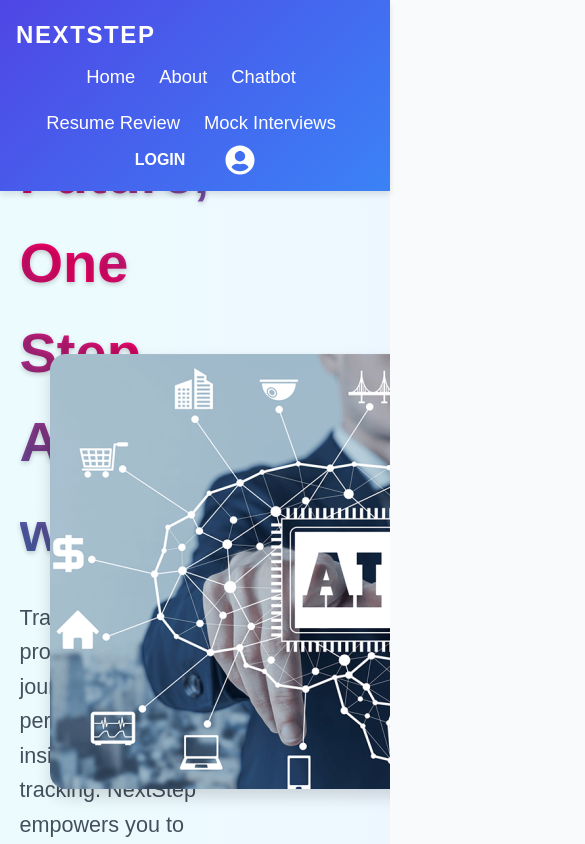
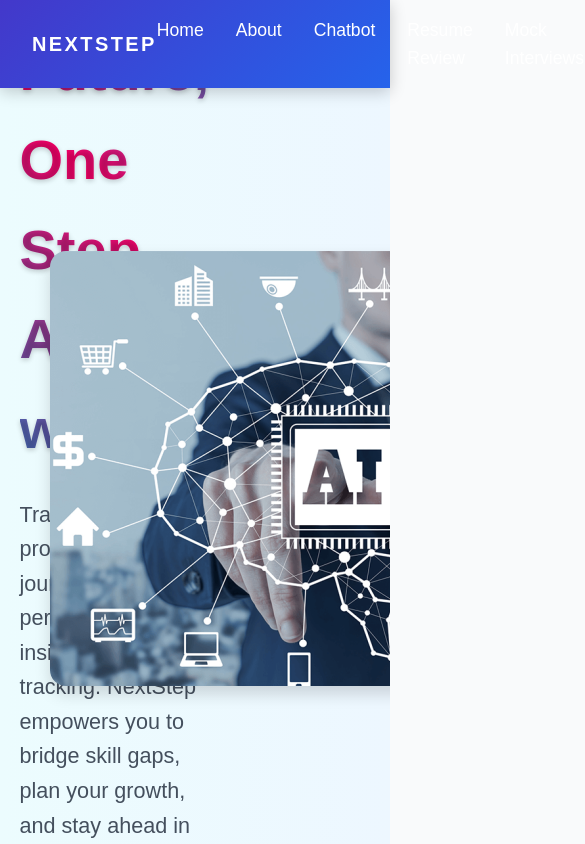
Before and after one commit to aravinth-krishna/nextstep, a Next.js app: page / in a window 390 px wide. Shown: the top 844 px of the page, 585 px wide, since content can reach past the window. Built offline with nearby package versions, Linux system fonts and the light colour scheme.

Commit message:
Minor UI updates

```diff
--- a/app/components/Footer/Footer.module.css
+++ b/app/components/Footer/Footer.module.css
@@ -22,7 +22,7 @@
 }
 
 .navLinks li {
-  font-size: 1.15rem;
+  font-size: 1rem;
 }
 
 .navLinks a {
--- a/app/components/NavBar/NavBar.module.css
+++ b/app/components/NavBar/NavBar.module.css
@@ -3,53 +3,76 @@
   justify-content: space-between;
   align-items: center;
   padding: 1rem 2rem;
-  background: linear-gradient(135deg, #4f46e5, #3b82f6);
+  background: linear-gradient(135deg, #4338ca, #2563eb);
   color: white;
-  box-shadow: 0 4px 6px rgba(0, 0, 0, 0.1);
+  box-shadow: 0 4px 15px rgba(0, 0, 0, 0.2);
   position: sticky;
   top: 0;
   z-index: 1000;
+  transition: background 0.3s ease;
 }
 
 .logo {
-  font-size: 1.5rem;
+  font-size: 1.25rem;
   font-weight: bold;
   text-transform: uppercase;
-  letter-spacing: 0.1rem;
+  letter-spacing: 0.15rem;
   cursor: pointer;
+  color: #ffffff;
+  transition: transform 0.3s ease;
+}
+
+.logo:hover {
+  transform: scale(1.1);
 }
 
 .navLinks {
   display: flex;
-  gap: 1.5rem;
+  gap: 2rem;
   list-style: none;
 }
 
 .navLinks li {
-  font-size: 1.15rem;
-  margin-right: 0.5rem;
+  font-size: 1.1rem;
 }
 
 .navLinks a {
   color: white;
   text-decoration: none;
-  transition: color 0.3s ease;
+  position: relative;
+  transition: color 0.3s ease, transform 0.3s ease;
 }
 
 .navLinks a:hover {
   color: #d1d5db;
+  transform: translateY(-2px);
+}
+
+.navLinks a::after {
+  content: "";
+  position: absolute;
+  width: 0;
+  height: 2px;
+  bottom: -4px;
+  left: 50%;
+  background: #d1d5db;
+  transition: all 0.3s ease;
+}
+
+.navLinks a:hover::after {
+  width: 100%;
+  left: 0;
 }
 
 .rightSection {
   display: flex;
   align-items: center;
-  gap: 1rem;
+  gap: 2rem;
 }
 
 .loginLink {
   font-size: 1rem;
-  font-weight: 600;
-  margin-right: 1rem;
+  font-weight: 500;
   color: white;
   text-decoration: none;
   transition: color 0.3s ease;
@@ -59,43 +82,73 @@
   color: #d1d5db;
 }
 
-.profileIcon {
-  display: flex;
-  align-items: center;
+.profileContainer {
+  position: relative;
   cursor: pointer;
-  transition: color 0.3s ease;
 }
 
 .profileIcon {
   color: white;
-  text-decoration: none;
+  transition: color 0.3s ease, transform 0.3s ease;
 }
 
 .profileIcon:hover {
   color: #d1d5db;
+  transform: scale(1.1);
 }
 
-/* Responsive Design */
-@media (max-width: 768px) {
-  .navbar {
-    flex-wrap: wrap;
-    padding: 1rem;
+.dropdownMenu {
+  position: absolute;
+  top: 40px;
+  right: 0;
+  background: white;
+  color: #333;
+  box-shadow: 0 4px 8px rgba(0, 0, 0, 0.15);
+  border-radius: 8px;
+  overflow: hidden;
+  z-index: 1001;
+  width: 150px;
+  animation: fadeIn 0.3s ease-in-out;
 }
 
-  .logo {
-    margin-bottom: 0.5rem;
+.dropdownMenu a {
+  display: block;
+  padding: 0.8rem 1.5rem;
+  text-decoration: none;
+  color: #333;
+  transition: background 0.3s ease, color 0.3s ease;
 }
 
-  .navLinks {
-    flex-wrap: wrap;
-    justify-content: center;
-    gap: 1rem;
-    margin-bottom: 0.5rem;
+.dropdownMenu a:hover {
+  background: #f1f5f9;
+  color: #1d4ed8;
 }
 
-  .rightSection {
-    justify-content: center;
+.logoutButton {
+  display: block;
   width: 100%;
-    gap: 1.5rem;
+  text-align: left;
+  padding: 0.8rem 1.5rem;
+  background: none;
+  border: none;
+  color: #ff5353;
+  font-size: 1rem;
+  cursor: pointer;
+  transition: background 0.3s ease, color 0.3s ease;
+}
+
+.logoutButton:hover {
+  background: #ff5353;
+  color: white;
+}
+
+@keyframes fadeIn {
+  from {
+    opacity: 0;
+    transform: translateY(-10%);
+  }
+  to {
+    opacity: 1;
+    transform: translateY(0);
   }
 }
--- a/app/components/NavBar/NavBar.tsx
+++ b/app/components/NavBar/NavBar.tsx
@@ -1,11 +1,33 @@
 "use client";
 
-import React from "react";
+import React, { useState, useEffect } from "react";
 import Link from "next/link";
 import { FaUserCircle } from "react-icons/fa";
+import { useRouter } from "next/navigation";
 import styles from "./NavBar.module.css";
 
 export default function Navbar() {
+  const [showDropdown, setShowDropdown] = useState(false);
+  const router = useRouter();
+
+  useEffect(() => {
+    const handleOutsideClick = (event: MouseEvent) => {
+      if (
+        event.target instanceof Element &&
+        !event.target.closest(`.${styles.profileContainer}`)
+      ) {
+        setShowDropdown(false);
+      }
+    };
+    document.addEventListener("mousedown", handleOutsideClick);
+    return () => document.removeEventListener("mousedown", handleOutsideClick);
+  }, []);
+
+  const handleLogout = () => {
+    localStorage.removeItem("token");
+    router.push("/login");
+  };
+
   return (
     <nav className={styles.navbar}>
       <div className={styles.logo}>NextStep</div>
@@ -30,9 +52,20 @@ export default function Navbar() {
         <Link href="/login" className={styles.loginLink}>
           LOGIN
         </Link>
-        <Link className={styles.profileIcon} href={"/dashboard"}>
-          <FaUserCircle size={30} />
-        </Link>
+        <div
+          className={styles.profileContainer}
+          onClick={() => setShowDropdown((prev) => !prev)}
+        >
+          <FaUserCircle size={30} className={styles.profileIcon} />
+          {showDropdown && (
+            <div className={styles.dropdownMenu}>
+              <Link href="/dashboard">Dashboard</Link>
+              <button className={styles.logoutButton} onClick={handleLogout}>
+                Logout
+              </button>
+            </div>
+          )}
+        </div>
       </div>
     </nav>
   );
```
Lines whose indentation alone changed are shown as unchanged.
